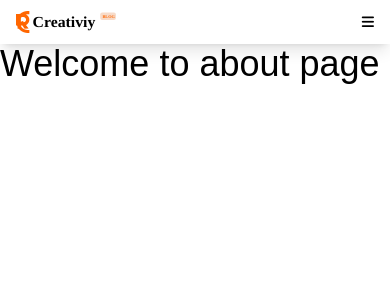
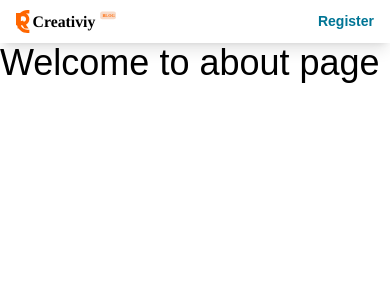
Before and after one commit to kehindeadeniji65-arch/blogwebsite, a Next.js app: page /about in a window 390 px wide. Shown: the top 300 px of the page. Built offline with nearby package versions, Linux system fonts and the light colour scheme.

Commit message:
updated nav

```diff
--- a/src/app/page.tsx
+++ b/src/app/page.tsx
@@ -3,6 +3,7 @@ import Navbar from "../layouts/navbar";
 import AllSection from "@/layouts/allSection";
 import Image from "next/image";
 import Footer from "@/layouts/Footer";
+import BottomNav from "@/layouts/BottomNav";
 
 export default function Home() {
   return (
@@ -11,6 +12,7 @@ export default function Home() {
       <Main/>
       <AllSection />
       <Footer/>
+      <BottomNav/>
     </div>
   );
 }
--- a/src/layouts/BottomNav.tsx
+++ b/src/layouts/BottomNav.tsx
@@ -1,4 +1,3 @@
-// layouts/bottomNav.tsx
 "use client";
 import Link from "next/link";
 import { usePathname } from "next/navigation";
@@ -10,7 +9,7 @@ export default function BottomNav() {
     { name: "Home", link: "/", icon: "fa-solid fa-house" },
     { name: "Overview", link: "/dashboard", icon: "fa-solid fa-chart-pie" },
     { name: "Posts", link: "/dashboard/posts", icon: "fa-solid fa-file-alt" },
-    { name: "Settings", link: "/dashboard/settings", icon: "fa-solid fa-cog" },
+    { name: "Me", link: "/dashboard/settings", icon: "fa-solid fa-user" },
   ];
 
   return (
--- a/src/layouts/navbar.tsx
+++ b/src/layouts/navbar.tsx
@@ -1,3 +1,4 @@
+// layouts/navbar.tsx
 "use client";
 import Logo from "@/organism/Logo";
 import Link from "next/link";
@@ -6,7 +7,6 @@ import React from "react";
 import { useState, useEffect } from "react";
 
 export default function Navbar() {
-    const [menuOpen, setMenuOpen] = useState(false);
   const [user, setUser] = useState<{ name?: string; email?: string } | null>(null);
   const router = useRouter();
 
@@ -33,15 +33,10 @@ export default function Navbar() {
     }
   }, [pathname]);
 
-  const handleLogout = () => {
-    localStorage.removeItem("token");
-    setUser(null);
-    router.push("/");
-  };
+  const firstName = (user?.name || user?.email || "").split(" ")[0];
 
   return (
-
-<div className="flex bg-white shadow-lg justify-between items-center px-4 md:px-15 py-2.5 sticky top-0">
+    <div className="flex bg-white shadow-lg justify-between items-center px-4 md:px-15 py-2.5 sticky top-0 z-30">
       <Logo/>
 
       <ul className="hidden md:flex justify-between items-center w-[40%]">
@@ -59,9 +54,6 @@ export default function Navbar() {
               {(user.name || user.email || "U").charAt(0)}
             </div>
             <span className="font-semibold">Welcome, {user.name || user.email}</span>
-        <button onClick={handleLogout} className="text-sm text-gray-500 hover:text-cyan-700 ml-2">
-          Logout
-        </button>
           </>
         ) : (
           <>
@@ -75,30 +67,21 @@ export default function Navbar() {
         )}
       </div>
 
-  <button className="md:hidden" onClick={() => setMenuOpen(!menuOpen)}>
-    <i className="fa-solid fa-bars text-sm"></i>
-  </button>
-
-  {menuOpen && (
-    <div className="absolute top-full left-0 w-full bg-white shadow-lg flex flex-col items-center gap-2 py-4 md:hidden">
-      {navItems.map((navs, i) => (
-        <Link key={i} href={navs.link} className={pathname == navs.link ? "text-cyan-700" : ""}>{navs.name}</Link>
-      ))}
+      {/* Mobile: circular avatar + first name, or Register link */}
+      <div className="flex md:hidden items-center gap-2">
         {user ? (
-        <>
-          <p className="font-semibold">Welcome, {user.name || user.email}</p>
-          <button onClick={handleLogout} className="text-white bg-gray-500 font-bold rounded-sm px-4 py-2 w-[80%] text-center">
-            Logout
-          </button>
-        </>
+          <Link href="/dashboard" className="flex items-center gap-2">
+            <div className="w-8 h-8 rounded-full bg-cyan-700 text-white flex items-center justify-center font-bold uppercase text-sm">
+              {(user.name || user.email || "U").charAt(0)}
+            </div>
+            <span className="text-sm font-semibold text-gray-800">{firstName}</span>
+          </Link>
         ) : (
-        <>
-          <Link href="/login" className="text-white bg-green-300 font-bold rounded-sm px-4 py-2 w-[80%] text-center">Login</Link>
-          <Link href="/signup" className="text-white bg-orange-500 font-bold rounded-sm px-4 py-2 w-[80%] text-center">Sign up for free</Link>
-        </>
+          <Link href="/signup" className="text-sm font-semibold text-cyan-700">
+            Register
+          </Link>
         )}
       </div>
-  )}
     </div>
   );
 }
```
Lines whose indentation alone changed are shown as unchanged.
